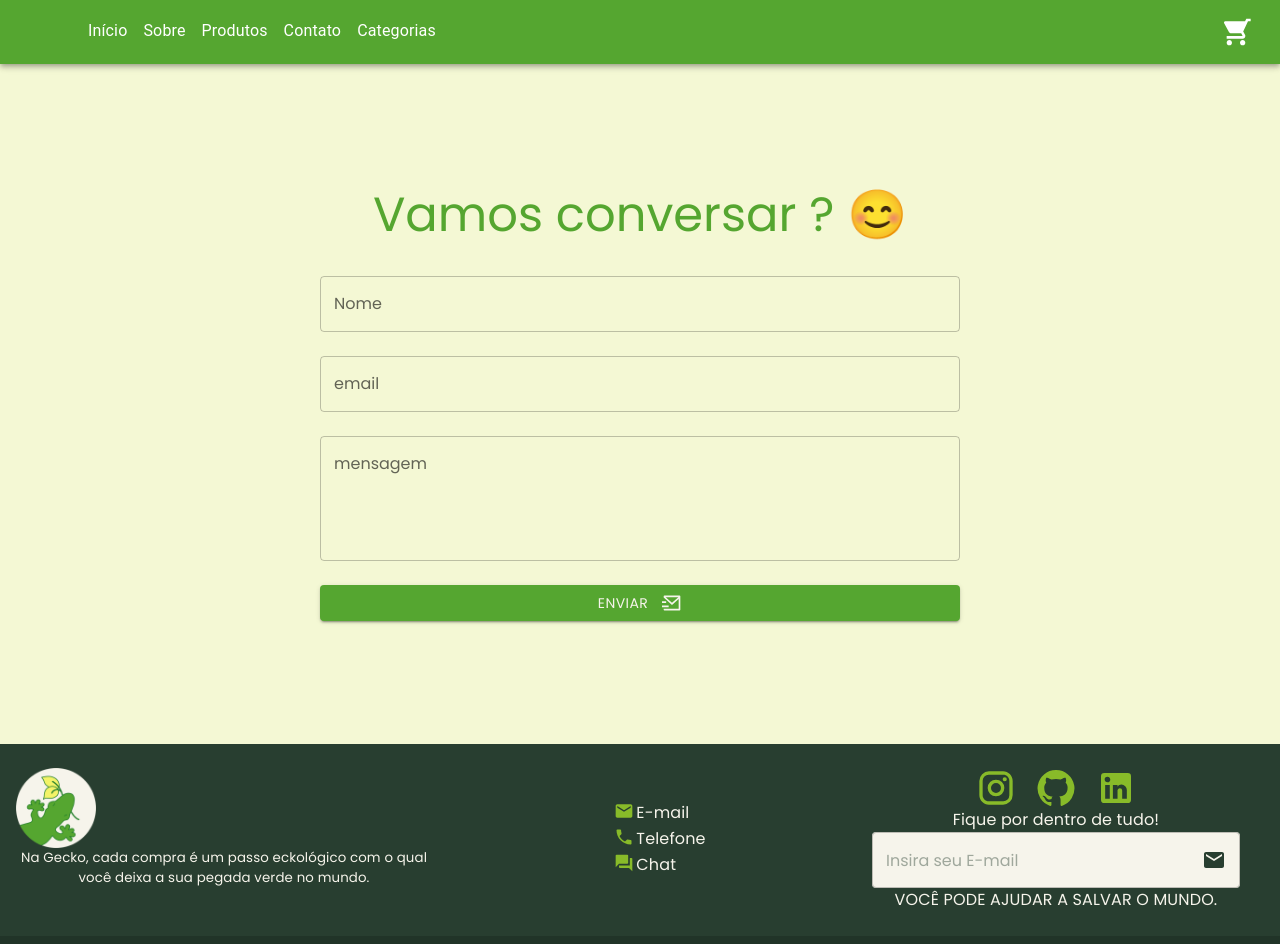
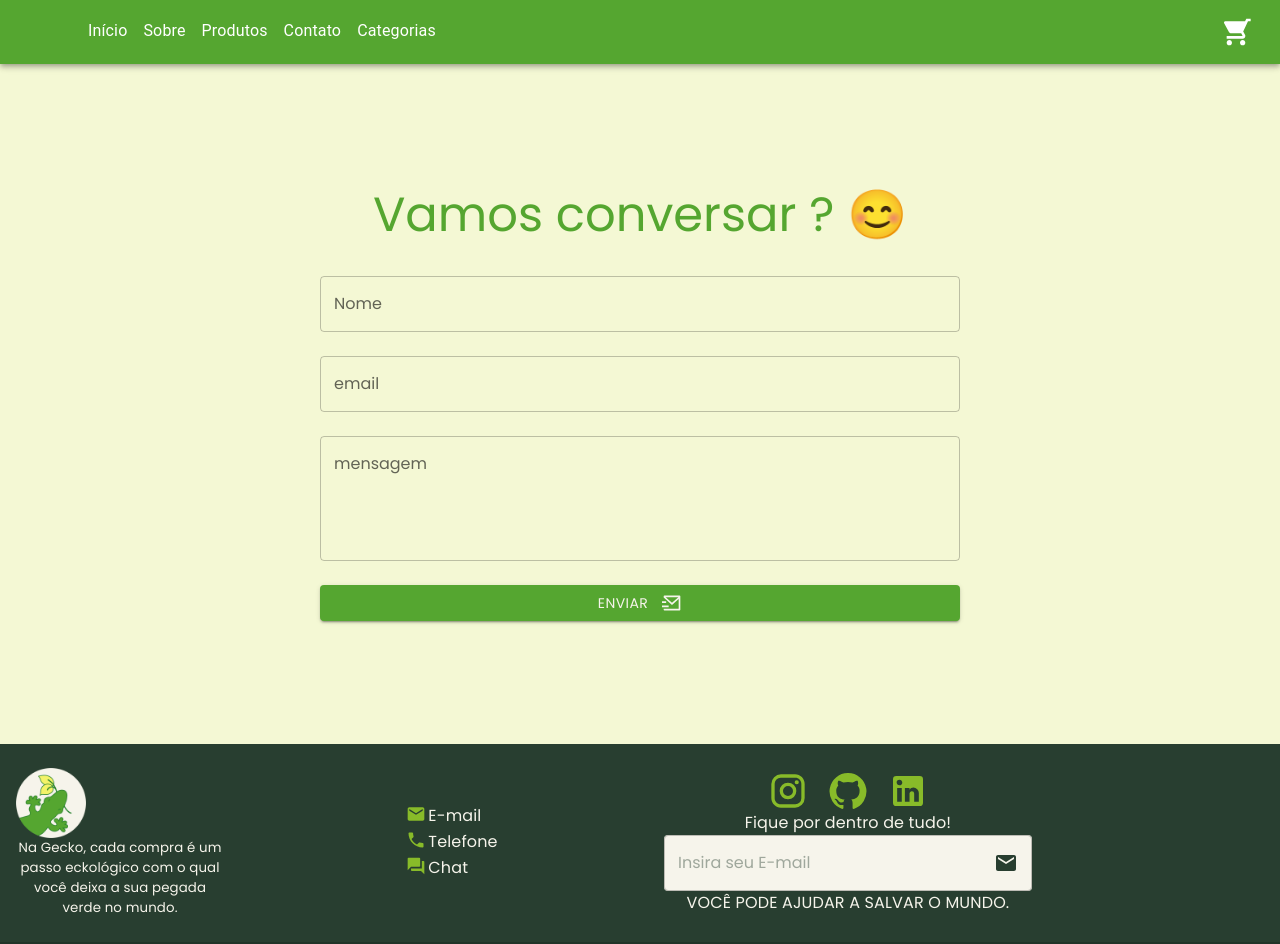
Before and after one commit to ProjetoGecko/frontend, a React (Vite) app: page /contato in a window 1280 px wide. Shown: the top 944 px of the page. Built offline with nearby package versions, Linux system fonts and the light colour scheme.

Commit message:
arrumando a box do logo e texto da gecko dnv

```diff
--- a/src/components/static/Footer/Footer.tsx
+++ b/src/components/static/Footer/Footer.tsx
@@ -15,10 +15,10 @@ function Footer() {
     return (
         <>
             <Grid container xs={12} className="footer_conteudo">
-                <Grid item xs={4} className="footer_contacts">
-                    <img src={Logo} alt="Logo" width="80px" height="80px"/>
+                <Grid item xs={2} className="footer_contacts">
+                    <img className="Slogan" src={Logo} alt="Logo" width="70px" height="70px" />
                     <Grid className="footer_contacts">
-                        <Typography className="Slogan">Na Gecko, cada compra é um passo eckológico com o qual você deixa a sua pegada verde no mundo.</Typography>
+                        <Typography className="Slogan">Na Gecko, cada compra é um passo eckológico com o qual você deixa a sua pegada verde no mundo. </Typography>
                     </Grid>
                 </Grid>
                 <Grid item xs={4} className="footer-redes">
```
